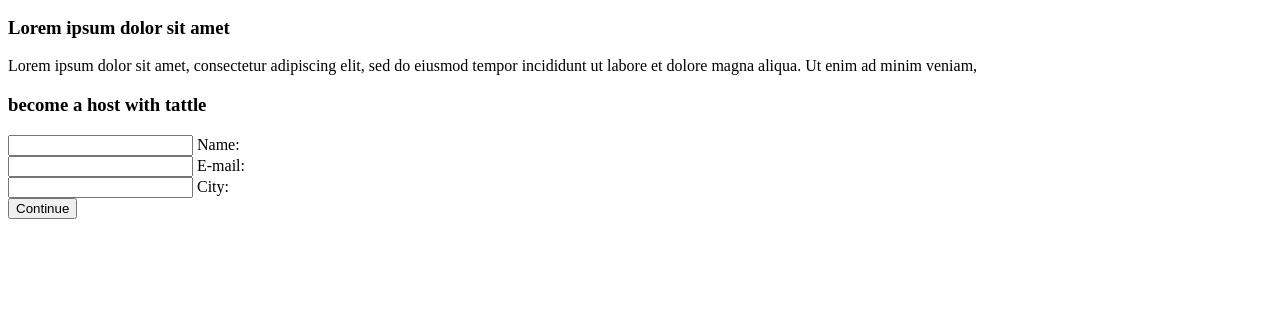
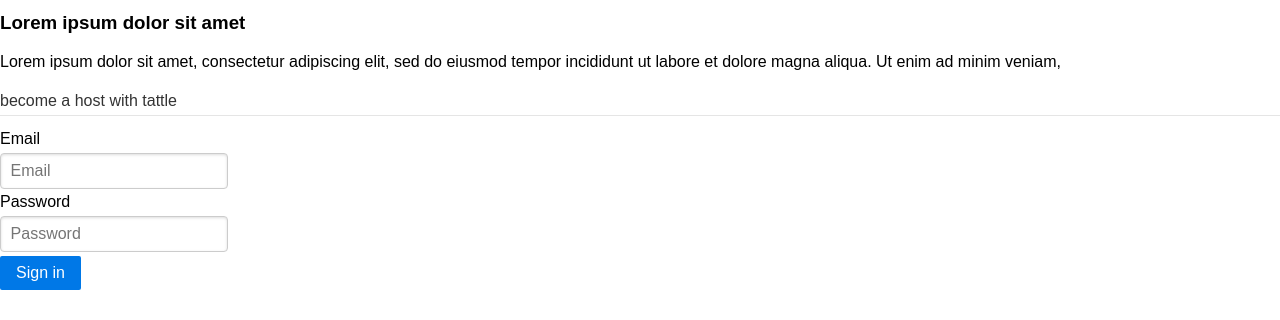
Before and after one commit to sherwin-kwan/tattle-LP, a website built with webpack: page src/index.html in a window 1280 px wide. Shown: the part 480-800 px from the top of the page. Built offline with nearby package versions, Linux system fonts and the light colour scheme; files whose address does not match are found by name.

Commit message:
purecss form integrated

```diff
--- a/src/index.html
+++ b/src/index.html
@@ -5,8 +5,9 @@
 	<meta charset="UTF-8">
 	<meta name="viewport" content="width=device-width, initial-scale=1.0">
 	<meta http-equiv="X-UA-Compatible" content="ie=edge">
+	<link rel="stylesheet" href="https://unpkg.com/purecss@1.0.0/build/pure-min.css" integrity="sha384-nn4HPE8lTHyVtfCBi5yW9d20FjT8BJwUXyWZT9InLYax14RDjBj46LmSztkmNP9w" crossorigin="anonymous">
+	<!-- <link rel="stylesheet" href="./styles/normalize.css"> -->
 	<link rel="stylesheet" href="./styles/index.css">
-	<!-- <link rel="stylesheet" href="./styles/normalize.css"> -->
 	<link href="https://fonts.googleapis.com/css?family=Ubuntu:400,500,700" rel="stylesheet">
 	<title>Tattle</title>
 </head>
@@ -45,24 +46,19 @@
 			</div>
 		</div>
 	</div>
-	<div class="signupForm">
-		<form action="#" method="post">
-			<h3 class="signupForm__header">become a host with tattle</h3>
-			<div class="signupForm__field">
-				<input class="signupForm__input" type="text" id="name" name="userName">
-				<label class="signupForm__label" for="name">Name:</label>
-			</div>
-			<div class="signupForm__field">
-				<input class="signupForm__input" type="email" id="mail" name="userEmail">
-				<label class="signupForm__label" for="mail">E-mail:</label>
-			</div>
-			<div class="signupForm__field">
-				<input class="signupForm__input" type="text" id="city" name="userCity">
-				<label class="signupForm__label" for="msg">City:</label>
-			</div>
-			<div class="button">
-				<button type="submit">Continue</button>
-			</div>
+	<div class="signUpForm">
+		<form class="pure-form pure-form-stacked">
+			<fieldset>
+				<legend class="signUpForm__header">become a host with tattle</legend>
+
+				<label class="signUpForm__label" for="email">Email</label>
+				<input class="signUpForm__input" id="email" type="email" placeholder="Email">
+
+				<label class="signUpForm__label" for="password">Password</label>
+				<input class="signUpForm__input" id="password" type="password" placeholder="Password">
+
+				<button type="submit" class="pure-button pure-button-primary">Sign in</button>
+			</fieldset>
 		</form>
 	</div>
 </body>
--- a/src/stylesheets/styles/form.scss
+++ b/src/stylesheets/styles/form.scss
@@ -1,13 +1,7 @@
-.signupForm__input:focus + .signupForm__label {
-  font-size: 75%;
-  transform: translate3d(0%, -80%, 0);
-  opacity: 1;
+.signUpForm {
+	position: fixed;
+	float: right;
+	max-width: 50%;
+	background-color: yellow;
+	top: 0;
 }
-
-.signupForm__label {
-  position: absolute;
-  pointer-events: none;
-  transition: 0.2s ease all;
-  opacity: 0.5;
-  font-size: 1em !important;
-}
```
